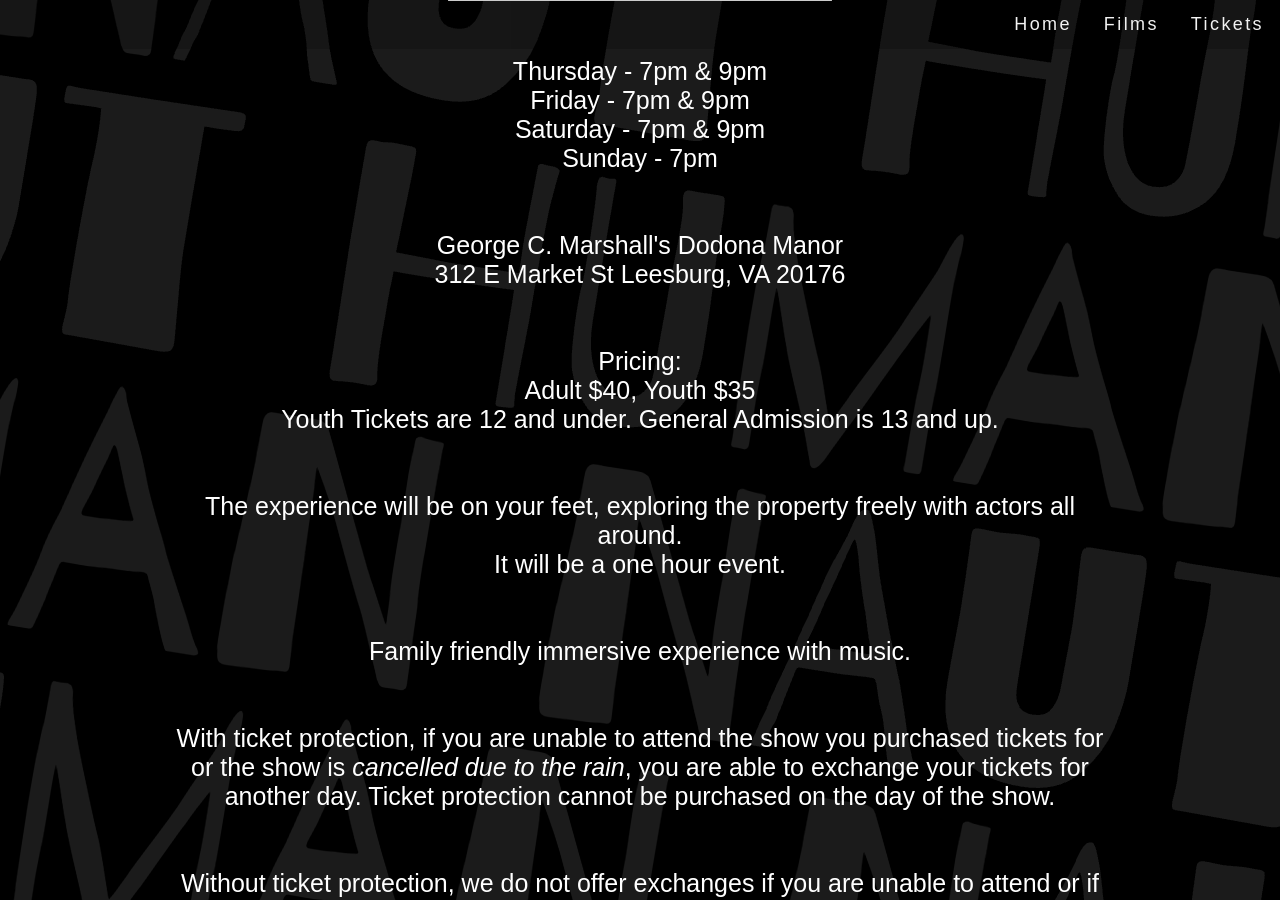
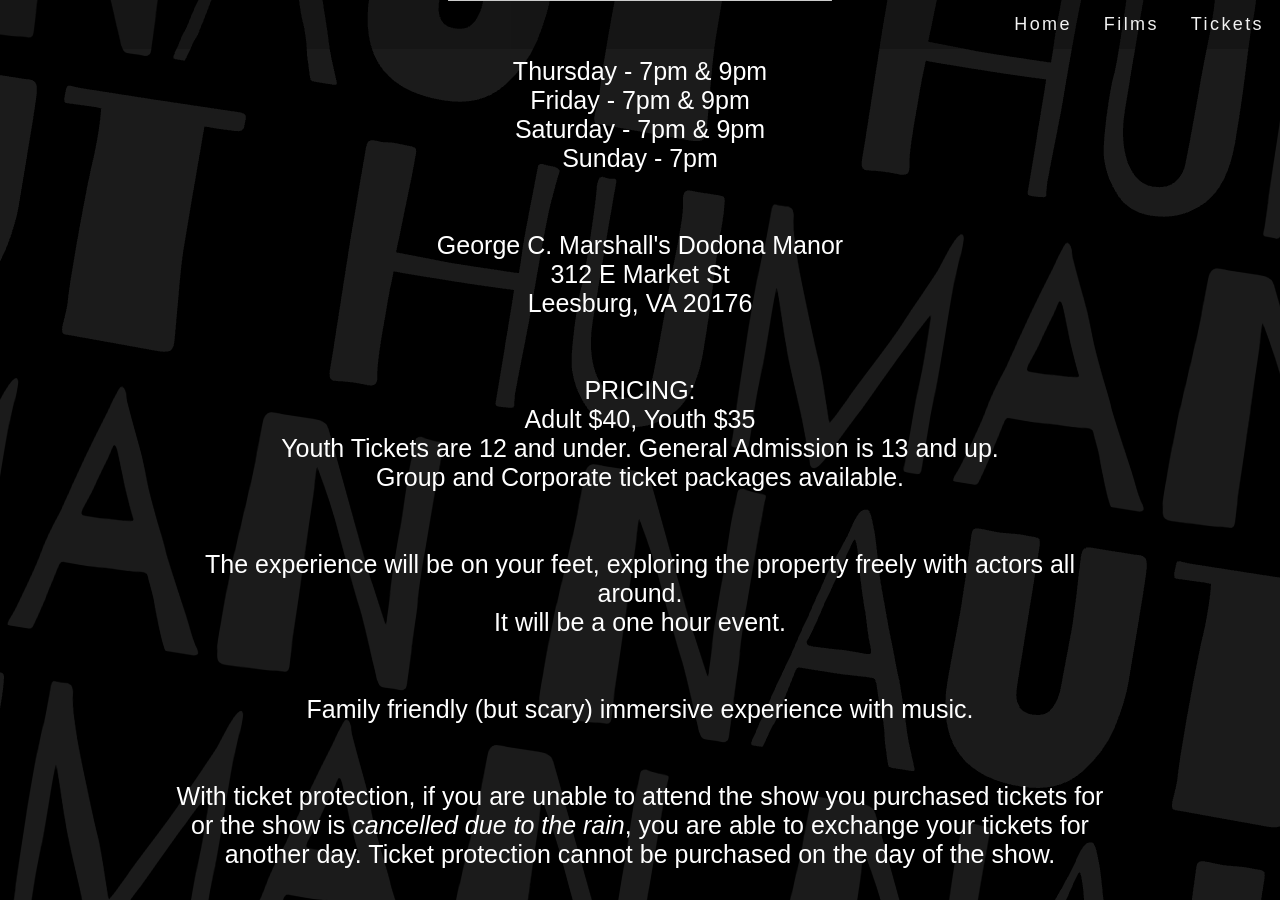
Before and after one commit to nauthuman/website, a Jekyll site: the page built from tickets.html, in a window 1280 px wide and 900 px high, scrolled down 1300 px. Built offline with Jekyll 4.4.1, drawn with Linux system fonts in a browser that asks for light colours; some web fonts are replaced.

Commit message:
Update ticketinfo_panel.html

```diff
--- a/_includes/ticketinfo_panel.html
+++ b/_includes/ticketinfo_panel.html
@@ -92,15 +92,18 @@ div.ticketinfo-wrapper {
       George C. Marshall's Dodona Manor
 	    <br>
       312 E Market St
+	    <br>
       Leesburg, VA 20176
 	    <br>
 	     <br>
 	    <br>
-	Pricing:
+	PRICING:
 	    <br>
 	Adult $40, Youth $35
 	    <br>
 	Youth Tickets are 12 and under. General Admission is 13 and up.
+	<br>
+	Group and Corporate ticket packages available.
 	    <br>
 	     <br>
 	    <br>
@@ -110,7 +113,7 @@ div.ticketinfo-wrapper {
 	    <br>
 	    <br>
 	    <br>
-	Family friendly immersive experience with music.
+	Family friendly (but scary) immersive experience with music.
 	    <br>
 	    <br>
 	    <br>
```
